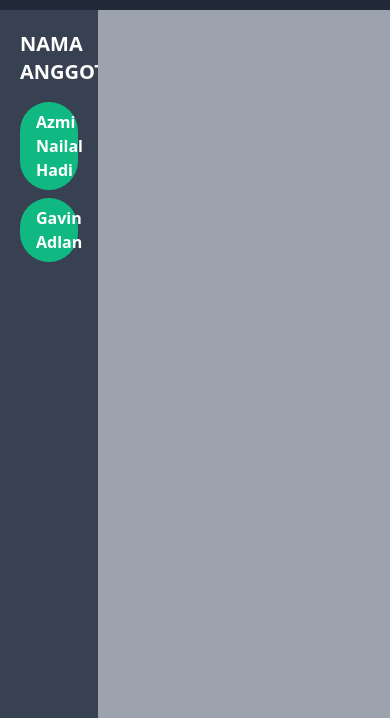
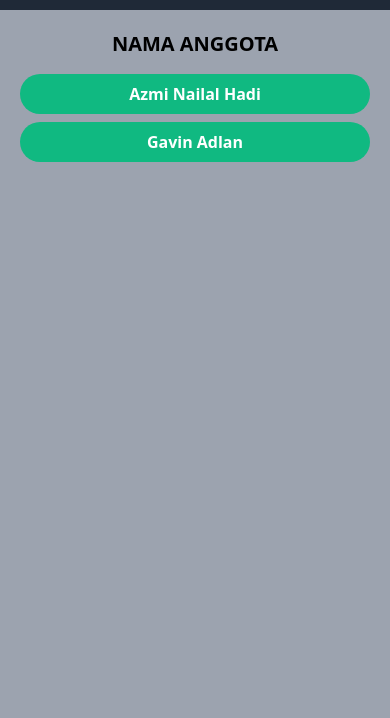
Before and after one commit to MoccaGoddd/AzmiDanGavin, a website: page src/pages/main.html in a window 390 px wide. Shown: the part 126-844 px from the top of the page. Drawn offline with nearby package versions, Linux system fonts and the light colour scheme.

Commit message:
Update main.html

```diff
--- a/src/pages/main.html
+++ b/src/pages/main.html
@@ -9,21 +9,18 @@
       rel="stylesheet"
     />
     <style>
-      body {
-        overflow: hidden;
-      }
     </style>
   </head>
-  <body class="bg-gray-200">
+  <body class="bg-gray-200 lg:overflow-hidden">
     <div class="bg-gray-800 py-5">
       <h1 class="text-center text-5xl text-white font-bold">
         BIODATA KELOMPOK
       </h1>
     </div>
 
-    <div class="flex">
-      <div class="bg-gray-700 w-1/4 h-screen p-5 overflow-y-auto">
-        <h1 class="text-center text-xl font-bold text-white mb-4">
+    <div class="flex flex-col md:flex-row">
+      <div class="bg-gray-400 md:bg-gray-700 md:w-1/4 md:h-screen p-5 overflow-y-auto">
+        <h1 class="text-center text-xl font-bold text-black md:text-white mb-4">
           NAMA ANGGOTA
         </h1>
         <ul>
@@ -46,7 +43,7 @@
         </ul>
       </div>
 
-      <div class="bg-gray-400 w-3/4 h-screen overflow-y-auto">
+      <div class="bg-gray-400 md:w-3/4 h-screen overflow-y-auto">
         <div id="biodata" class="p-10 flex"></div>
       </div>
     </div>
@@ -77,7 +74,7 @@
         var data = biodata[nama];
 
         document.getElementById("biodata").innerHTML = `
-        <div class="w-1/4">
+        <div class="md:w-1/3">
           <h2 class="text-3xl font-bold mb-4">${data.nama}</h2>
           <p class="mb-2">NIM : ${data.nim}</p>
           <p class="mb-2">Jurusan : ${data.jurusan}</p>
```
